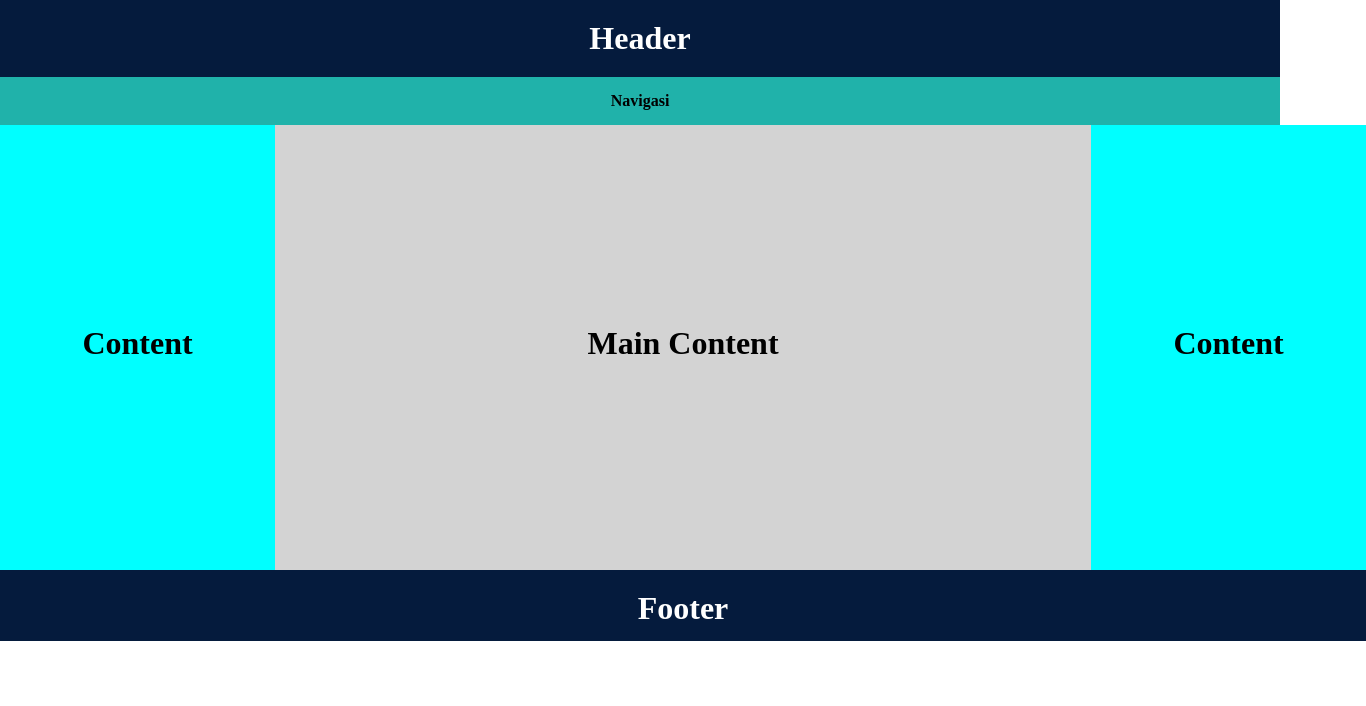
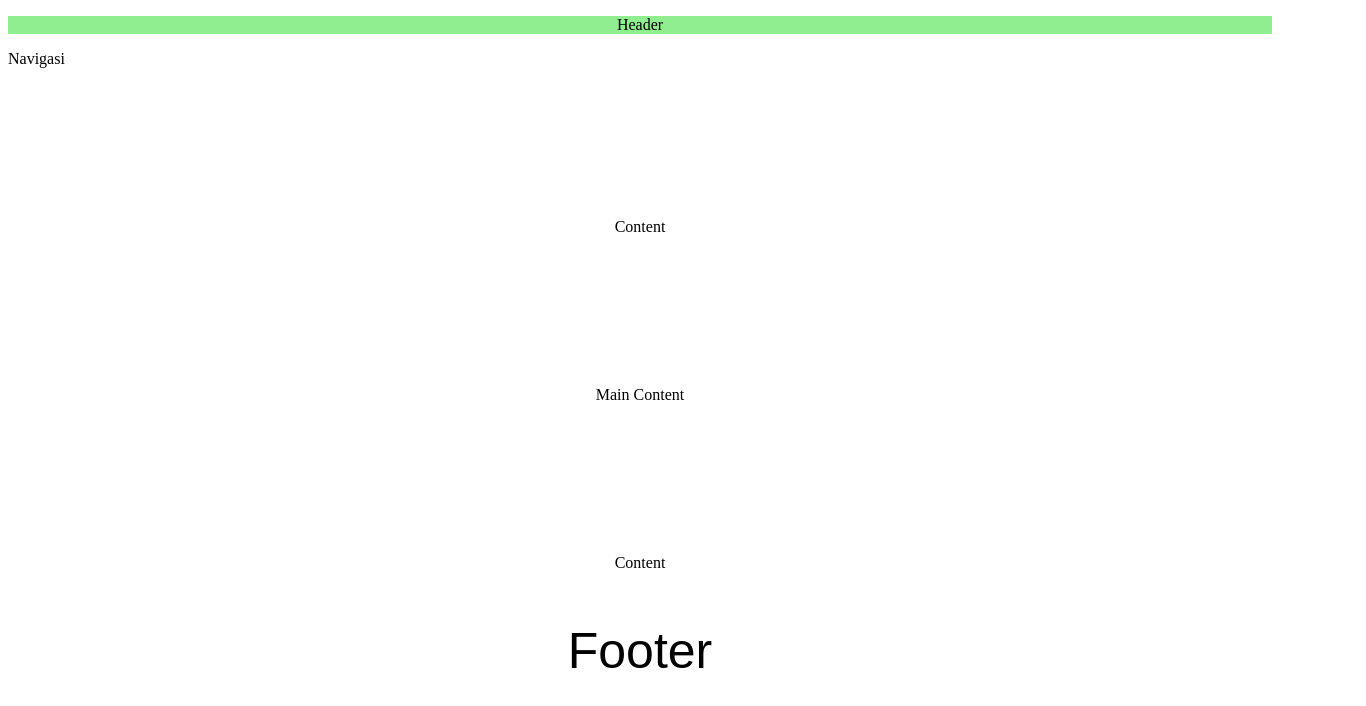
Before and after one commit to dims572/SIB-NFA, a plain HTML site: page layout.html in a window 1280 px wide. Shown: the whole page, 1366 px wide, since content can reach past the window. Drawn offline with Linux system fonts and the light colour scheme.

Commit message:
Add files via upload

```diff
--- a/style.css
+++ b/style.css
@@ -1,71 +1,38 @@
-* {
-    box-sizing: border-box;
-    margin: 0;
+header {
+    background: lightgreen;
+    text-align: center;
 }
 
-header {
-    background-color: rgb(5, 27, 61);
-    color: white;
-    text-align: center;
-    padding: 20px;
-    font-size: 2em;
-    font-weight: bold;
+.p1 {
+    margin-left: 580px;
 }
 
-nav {
-    background-color: lightseagreen;
-    color: black;
-    text-align: center;
-    padding: 15px;
-    font-size: 1em;
-    font-weight: bold;
+.p2 {
+    margin-left: 640px;
+    margin-top: -35px;
 }
 
-.left {
-    background-color: aqua;
-    width: 275px;
-    height: 445px;
-    position: absolute;
-    text-align: center;
-    color: black;
-    font-size: 2em;
-    font-weight: bold;
+.p3 {
+    margin-left: 720px;
+    margin-top: -33px;
 }
 
-.main {
-    background-color: lightgray;
-    margin-left: 275px;
-    width: 816px;
-    height: 445px;
-    position: absolute;
-    text-align: center;
+a {
+    text-decoration: none;
     color: black;
-    font-size: 2em;
-    font-weight: bold;
 }
 
-.right {
-    background-color: aqua;
-    margin-left: 1091px;
-    width: 275px;
-    height: 445px;
-    text-align: center;
+ul li {
     color: black;
-    font-size: 2em;
-    font-weight: bold;
 }
 
-div p {
-    padding-top: 200px;
+div {
+    text-align: center;
+    margin-top: 150px;
 }
 
 footer {
-    background-color: rgb(5, 27, 61);
-    width: 1366px;
-    height: 71px;
     text-align: center;
-    color: white;
-    font-size: 2em;
-    font-weight: bold;
-    padding: 20px;
+    font-family: Arial, Helvetica, sans-serif;
+    font-size: 50px;
 }
```
Also changed, not shown: footer.html (added, +14 -0 lines), frame.html (added, +20 -0 lines), gallery.html (added, +11 -0 lines), header.html (added, +17 -0 lines), home.html (added, +18 -0 lines), left.html (added, +21 -0 lines), nav.html (added, +14 -0 lines), right.html (added, +22 -0 lines), study.html (added, +31 -0 lines).
